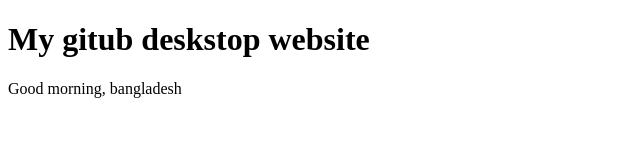
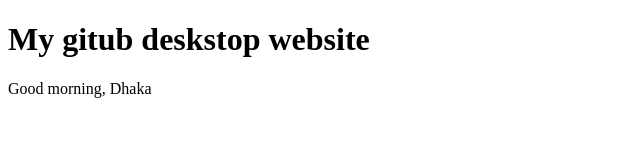
Before and after one commit to abrarjahinzihan/my-second-website, a plain HTML site: page index.html in a window 1280 px wide. Shown: the full height of the page, 0-640 px from the left. Drawn offline with Linux system fonts and the light colour scheme.

Commit message:
Update index.html

```diff
--- a/index.html
+++ b/index.html
@@ -8,7 +8,7 @@
 <body>
     <h1> My gitub deskstop website </h1>
     <div>
-        <p> Good morning, bangladesh</p>
+        <p> Good morning, Dhaka</p>
     </div>
 </body>
 </html>
```
